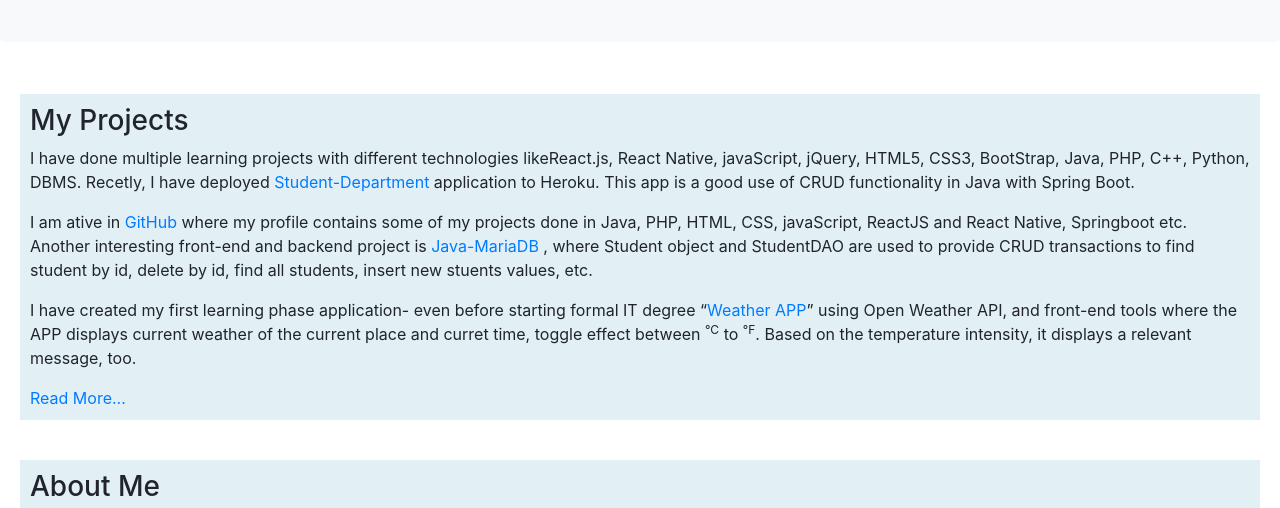
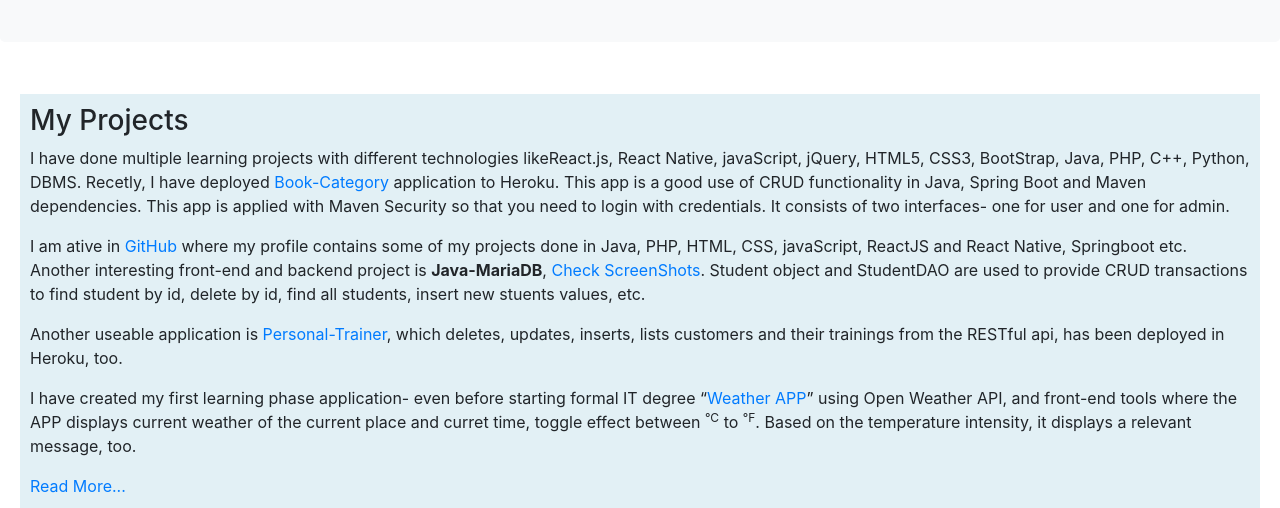
Before and after one commit to khemrajneupane/khemraj-resume, a plain HTML site: page index.html in a window 1280 px wide. Shown: the part 236-744 px from the top of the page. Drawn offline with nearby package versions, Linux system fonts and the light colour scheme.

Commit message:
some deployment projects explain here

```diff
--- a/index.html
+++ b/index.html
@@ -63,10 +63,11 @@
     <article class="flex-b">
       <h3>My Projects</h3>
       <p>I have done multiple learning projects with different technologies likeReact.js,
-        React Native, javaScript, jQuery, HTML5, CSS3, BootStrap, Java, PHP, C++, Python, DBMS. Recetly, I have deployed <a href = "https://khembookstore.herokuapp.com/booklist" target="_blank"> Student-Department </a> application to Heroku. This app is a good use of CRUD functionality in Java with Spring Boot.</p>
+        React Native, javaScript, jQuery, HTML5, CSS3, BootStrap, Java, PHP, C++, Python, DBMS. Recetly, I have deployed <a href = "https://khem-bookcategory.herokuapp.com/login" target="_blank"> Book-Category </a> application to Heroku. This app is a good use of CRUD functionality in Java, Spring Boot and Maven dependencies. This app is applied with Maven Security so that you need to login with credentials. It consists of two interfaces- one for user and one for admin.</p>
       <p> I am ative in <a href="https://github.com/khemrajneupane" target="_blank">GitHub</a> where my profile
         contains some of my projects done in Java, PHP, HTML, CSS, javaScript, ReactJS and React Native, Springboot
-        etc. Another interesting front-end and backend project is <a href = "https://github.com/khemrajneupane/java-mariadb/blob/master/WebContent/WEB-INF/screenShots/listStudents.PNG" target="_blank">Java-MariaDB </a>, where Student object and StudentDAO are used to provide CRUD transactions to find student by id, delete by id, find all students, insert new stuents values, etc.</p>
+        etc. Another interesting front-end and backend project is <strong>Java-MariaDB</strong>, <a href = "https://github.com/khemrajneupane/java-mariadb/blob/master/WebContent/WEB-INF/screenShots/listStudents.PNG" target="_blank">Check ScreenShots</a>. Student object and StudentDAO are used to provide CRUD transactions to find student by id, delete by id, find all students, insert new stuents values, etc.</p>
+        <p>Another useable application is <a href ="https://khem-fitnessclub-db.herokuapp.com/customers" target="_blank">Personal-Trainer</a>, which deletes, updates, inserts, lists customers and their trainings from the RESTful api, has been deployed in Heroku, too.</p>
       <p>I have created my first learning phase application- even before starting formal IT degree <q><a
             href="http://myy.haaga-helia.fi/~a1800727/myProjects/weatherAPP/" target="_blank">Weather APP</a></q>
         using Open Weather API, and front-end tools where the APP displays
```
